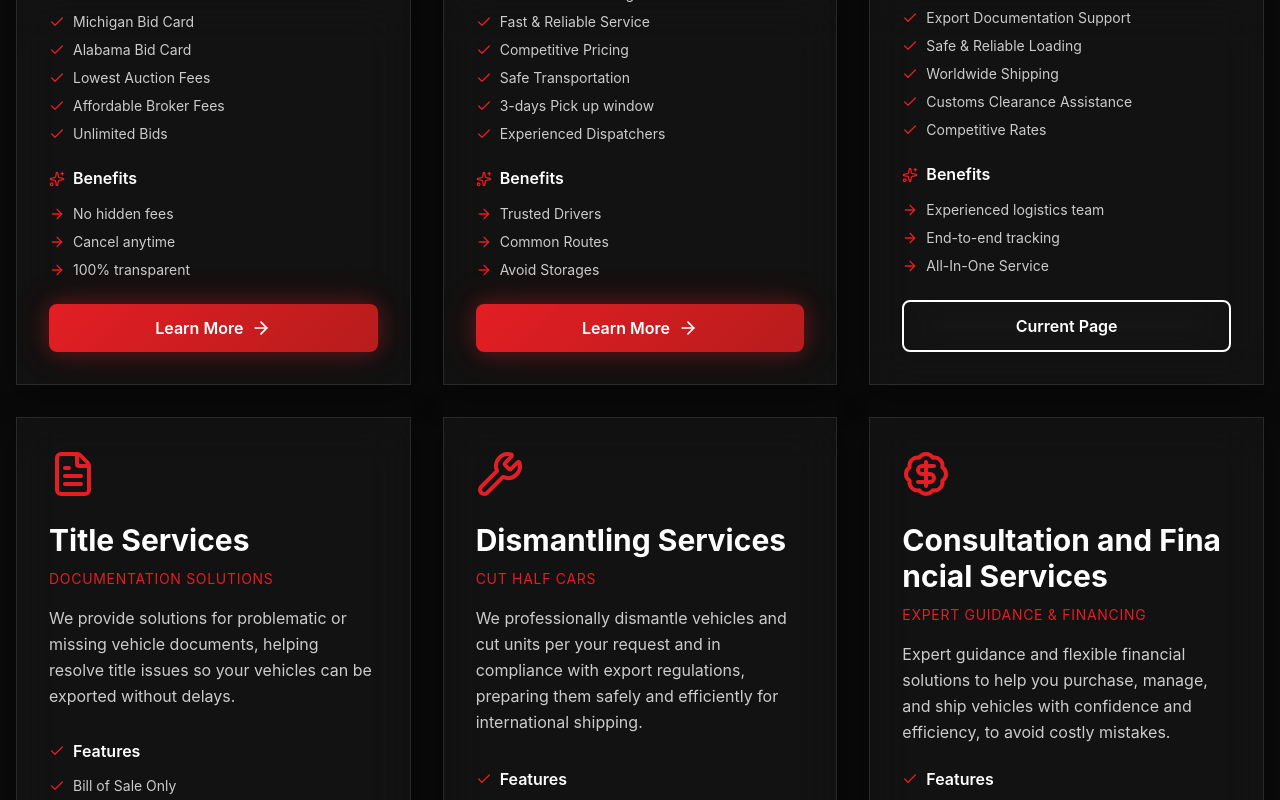
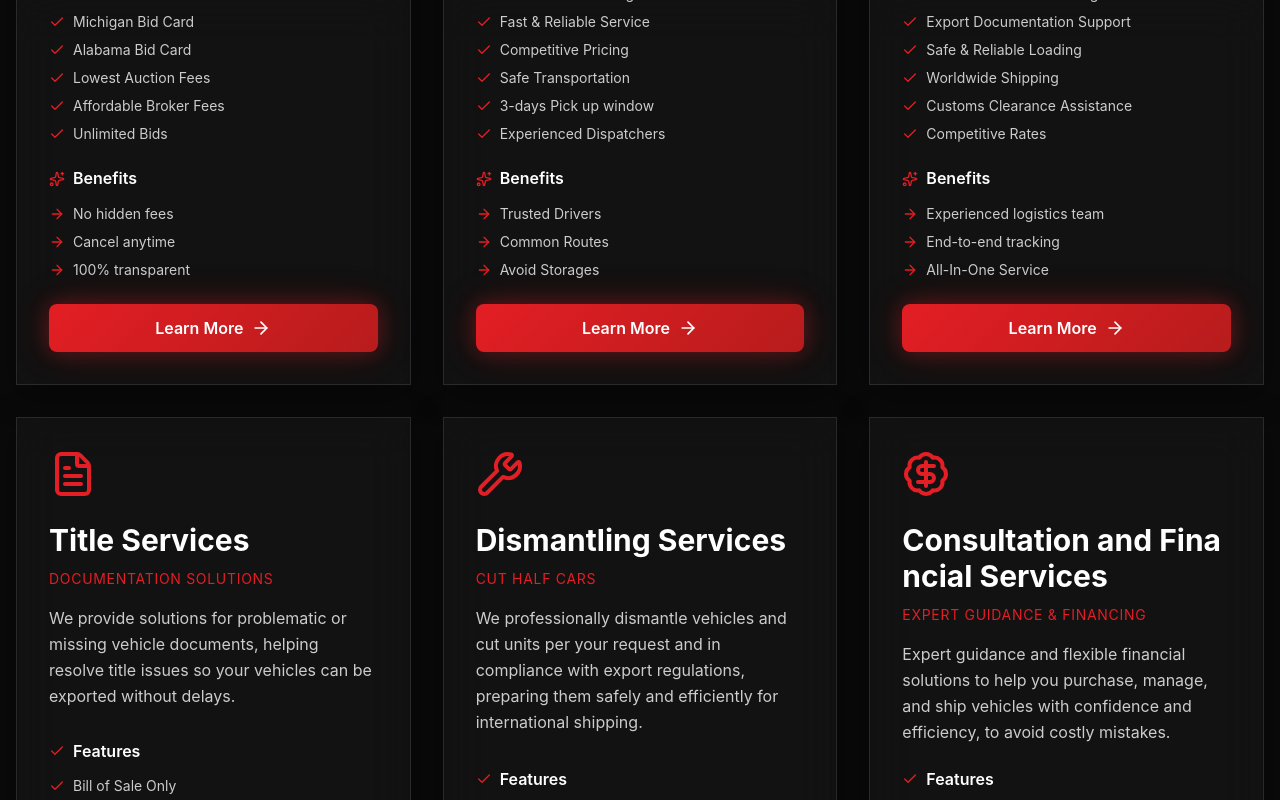
Before and after one commit to rhectoroc/motorx, a React (Vite) app: page /services in a window 1280 px wide. Shown: the part 1025-1825 px from the top of the page. Built offline with nearby package versions, Linux system fonts and the light colour scheme.

Commit message:
Fix whatsapp

```diff
--- a/src/data/services.js
+++ b/src/data/services.js
@@ -21,7 +21,7 @@ export const allServices = [
             'Dedicated account manager'
         ],
         pricing: 'Plans from $299/month',
-        link: '/subscription'
+        link: 'https://wa.link/xd8j23'
     },
     {
         id: 'dispatch',
@@ -44,7 +44,7 @@ export const allServices = [
             'Multiple vehicle transport'
         ],
         pricing: 'Starting at $0.50/mile',
-        link: '/dispatch'
+        link: 'https://wa.link/xd8j23'
     },
     {
         id: 'shipping',
@@ -67,7 +67,7 @@ export const allServices = [
             'End-to-end tracking'
         ],
         pricing: 'Custom quotes available',
-        link: '/services'
+        link: 'https://wa.link/xd8j23'
     },
     {
         id: 'titles',
@@ -90,7 +90,7 @@ export const allServices = [
             'Nationwide coverage'
         ],
         pricing: 'Starting at $75',
-        link: '/services'
+        link: 'https://wa.link/xd8j23'
     },
     {
         id: 'dismantling',
@@ -113,7 +113,7 @@ export const allServices = [
             'Competitive pricing'
         ],
         pricing: 'Contact for quote',
-        link: '/services'
+        link: 'https://wa.link/xd8j23'
     },
     {
         id: 'consultation',
@@ -136,7 +136,7 @@ export const allServices = [
             'Fast approval process'
         ],
         pricing: 'Free consultation',
-        link: '/services'
+        link: 'https://wa.link/xd8j23'
     },
     {
         id: 'airFreight',
@@ -159,7 +159,7 @@ export const allServices = [
             'Secure handling'
         ],
         pricing: 'Custom quotes available',
-        link: '/services'
+        link: 'https://wa.link/xd8j23'
     },
     {
         id: 'roro',
@@ -182,7 +182,7 @@ export const allServices = [
             'Regular schedules'
         ],
         pricing: 'Quotes per Volume',
-        link: '/services'
+        link: 'https://wa.link/xd8j23'
     }
 ];
 
--- a/src/pages/Home.jsx
+++ b/src/pages/Home.jsx
@@ -367,14 +367,15 @@ function Home() {
                                             </div>
                                         )}
 
-                                        {/* CTA Button */}
-                                        <Link
-                                            to={service.link}
+                                        <a
+                                            href={service.link}
+                                            target="_blank"
+                                            rel="noopener noreferrer"
                                             className="btn-primary group inline-flex items-center mb-6"
                                         >
                                             {t(`services.${service.id}.button`)}
                                             <ArrowRight className="inline-block ml-2 w-5 h-5 group-hover:translate-x-2 transition-transform rtl:rotate-180" />
-                                        </Link>
+                                        </a>
 
                                         {/* Footer */}
                                         <div className="mt-6 pt-6 border-t border-motorx-gray-800 text-sm text-motorx-gray-400">
--- a/src/pages/Services.jsx
+++ b/src/pages/Services.jsx
@@ -213,19 +213,15 @@ function Services() {
 
 
                                     {/* CTA */}
-                                    {service.link !== '/services' ? (
-                                        <Link
-                                            to={service.link}
-                                            className="btn-primary w-full text-center group-hover:scale-105 group-hover:shadow-lg group-hover:shadow-motorx-red/50 transition-all flex items-center justify-center gap-2"
-                                        >
-                                            {t('common.learnMore')}
-                                            <ArrowRight className="w-5 h-5 group-hover:translate-x-2 transition-transform rtl:rotate-180" />
-                                        </Link>
-                                    ) : (
-                                        <button className="btn-secondary w-full" disabled>
-                                            {t('common.currentPage')}
-                                        </button>
-                                    )}
+                                    <a
+                                        href={service.link}
+                                        target="_blank"
+                                        rel="noopener noreferrer"
+                                        className="btn-primary w-full text-center group-hover:scale-105 group-hover:shadow-lg group-hover:shadow-motorx-red/50 transition-all flex items-center justify-center gap-2"
+                                    >
+                                        {t('common.learnMore')}
+                                        <ArrowRight className="w-5 h-5 group-hover:translate-x-2 transition-transform rtl:rotate-180" />
+                                    </a>
                                 </div>
                             </div>
                         ))}
```
